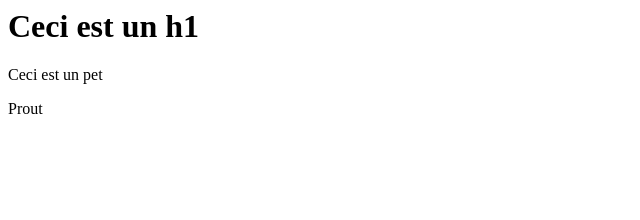
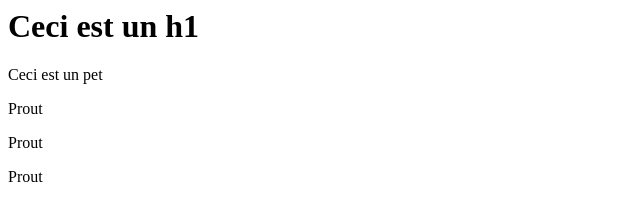
Before and after one commit to William-rive/git-test, a plain HTML site: page index.html in a window 1280 px wide. Shown: the full height of the page, 0-640 px from the left. Drawn offline with Linux system fonts and the light colour scheme.

Commit message:
added paragraph

```diff
--- a/index.html
+++ b/index.html
@@ -1,3 +1,5 @@
 <h1>Ceci est un h1</h1>
 <p>Ceci est un pet</p>
 <p>Prout</p>
+<p>Prout</p>
+<p>Prout</p>
```
